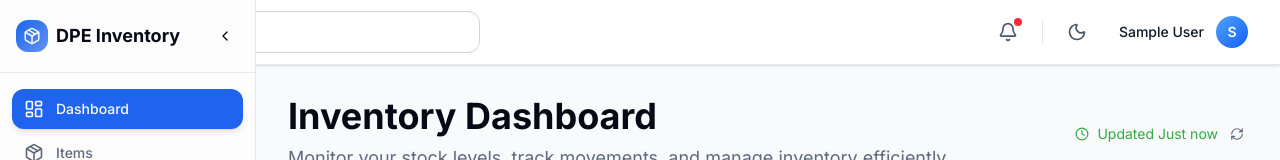
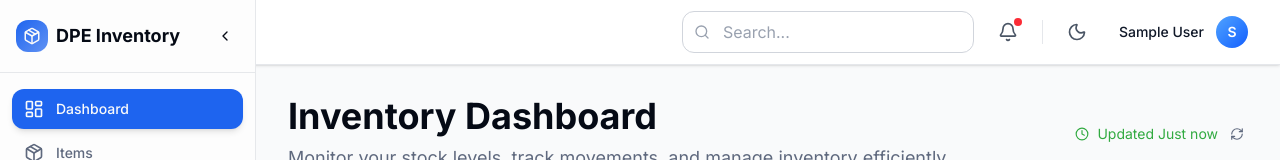
Before and after one commit to amanullahmd/inventory-frontend, a Next.js app: page / in a window 1280 px wide. Shown: the top 160 px of the page. Built offline with nearby package versions, Linux system fonts and the light colour scheme; no server answers; sample sign-in values are in the browser's storage.

Commit message:
Move search bar to right side of header to avoid sidebar overlap

```diff
--- a/src/components/layout/TopHeader.tsx
+++ b/src/components/layout/TopHeader.tsx
@@ -34,10 +34,15 @@ export default function TopHeader() {
 
   return (
     <header className="fixed top-0 left-0 right-0 z-40 bg-white dark:bg-gray-900 border-b border-gray-200 dark:border-gray-700 shadow-sm">
-      <div className="flex items-center justify-between h-16 px-4 sm:px-6 lg:px-8">
-        {/* Left Section - Search */}
-        <div className="flex-1 max-w-md">
-          <div className="relative">
+      <div className="flex items-center justify-between h-16 px-4 sm:px-6 lg:px-8 gap-4">
+        {/* Left Section - Spacer */}
+        <div className="flex-1"></div>
+
+        {/* Right Section - Search and Actions */}
+        <div className="flex items-center gap-3 sm:gap-4">
+          {/* Search Bar */}
+          <div className="hidden md:flex max-w-sm">
+            <div className="relative w-full">
               <Search className="absolute left-3 top-1/2 -translate-y-1/2 w-4 h-4 text-gray-400" />
               <input
                 type="text"
@@ -47,8 +52,11 @@ export default function TopHeader() {
             </div>
           </div>
 
-        {/* Right Section - Actions */}
-        <div className="flex items-center gap-4 ml-4">
+          {/* Mobile Search */}
+          <button className="md:hidden p-2 text-gray-600 dark:text-gray-400 hover:bg-gray-100 dark:hover:bg-gray-800 rounded-lg transition-colors">
+            <Search className="w-5 h-5" />
+          </button>
+
           {/* Notifications */}
           <button className="relative p-2 text-gray-600 dark:text-gray-400 hover:bg-gray-100 dark:hover:bg-gray-800 rounded-lg transition-colors">
             <Bell className="w-5 h-5" />
```
Lines whose indentation alone changed are shown as unchanged.
